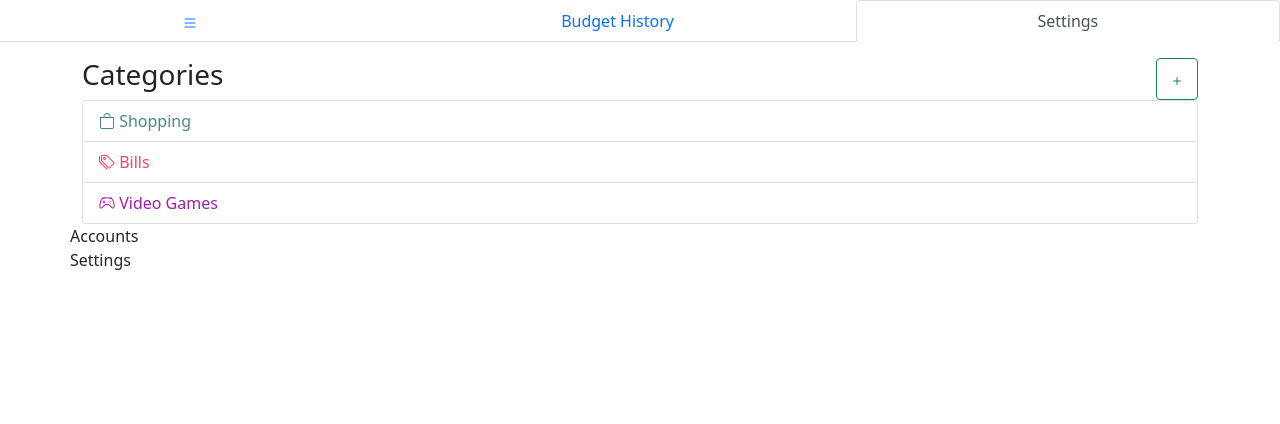
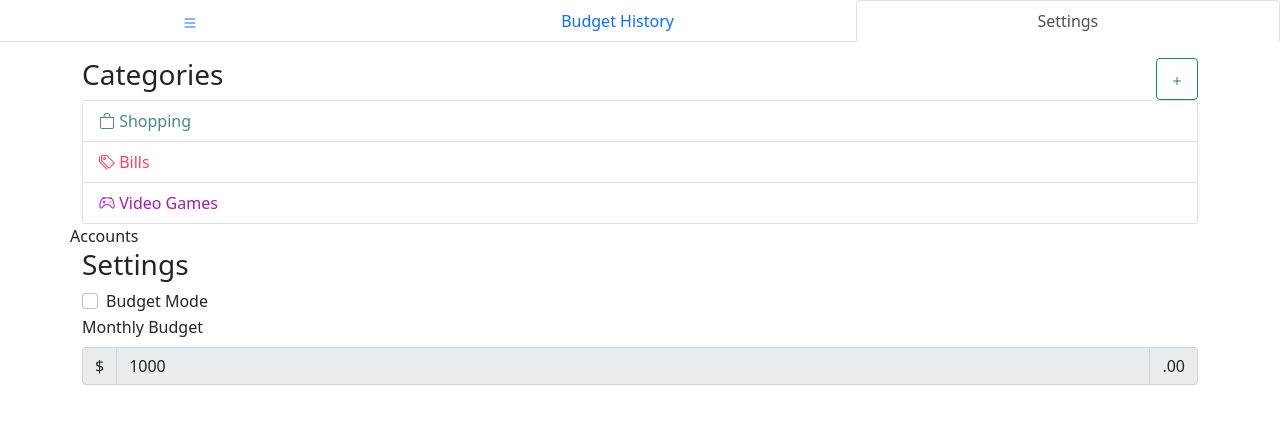
Before and after one commit to oliverwhite19/budgeterino, a Next.js app: page /settings in a window 1280 px wide. Shown: the top 424 px of the page. Built offline with nearby package versions, Linux system fonts and the light colour scheme.

Commit message:
feat: add budget mode settings

```diff
--- a/pages/settings.tsx
+++ b/pages/settings.tsx
@@ -1,14 +1,52 @@
 import dynamic from 'next/dynamic';
+import { useState } from 'react';
+import { FormCheck, FormControl, FormLabel, InputGroup } from 'react-bootstrap';
 import Container from 'react-bootstrap/Container';
 import Row from 'react-bootstrap/Row';
 import Categories from '../components/settings/categories';
+import useStorage from '../hooks/useStorage';
+
+export const defaultSettings = {
+    budgetMode: false,
+    budget: 1000,
+};
 
 const Settings = () => {
+    const { getItem, setItem } = useStorage();
+    const settings = getItem('settings', defaultSettings, 'local');
+    const [budgetMode, setBudgetMode] = useState(settings.budgetMode);
+    const [budget, setBudget] = useState(settings.budget);
     return (
         <Container>
             <Categories />
             <Row>Accounts</Row>
-            <Row>Settings</Row>
+            <h3>Settings</h3>
+            <FormCheck
+                type={'checkbox'}
+                id={'budgetMode'}
+                label={'Budget Mode'}
+                checked={budgetMode}
+                onClick={() => {
+                    setItem('settings', { ...settings, budgetMode: !budgetMode }, 'local');
+                    setBudgetMode(!budgetMode);
+                }}
+            />
+            <FormLabel>Monthly Budget</FormLabel>
+
+            <InputGroup className="mb-3">
+                <InputGroup.Text>$</InputGroup.Text>
+                <FormControl
+                    type="number"
+                    disabled={!budgetMode}
+                    value={budget}
+                    onChange={(event: { target: { value: string } }) => setBudget(parseFloat(event?.target?.value))}
+                    onBlur={(event: { target: { value: string } }) => {
+                        setItem('settings', { ...settings, budget: parseFloat(event.target.value) }, 'local');
+                        setBudget(parseFloat(event.target.value));
+                    }}
+                />
+                <InputGroup.Text>.00</InputGroup.Text>
+            </InputGroup>
         </Container>
     );
 };
```
Also changed, not shown: pages/index.tsx (+9 -2 lines).
